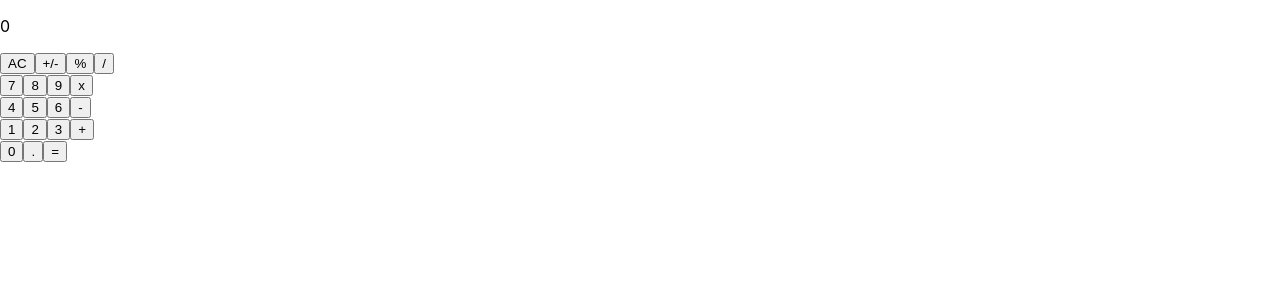
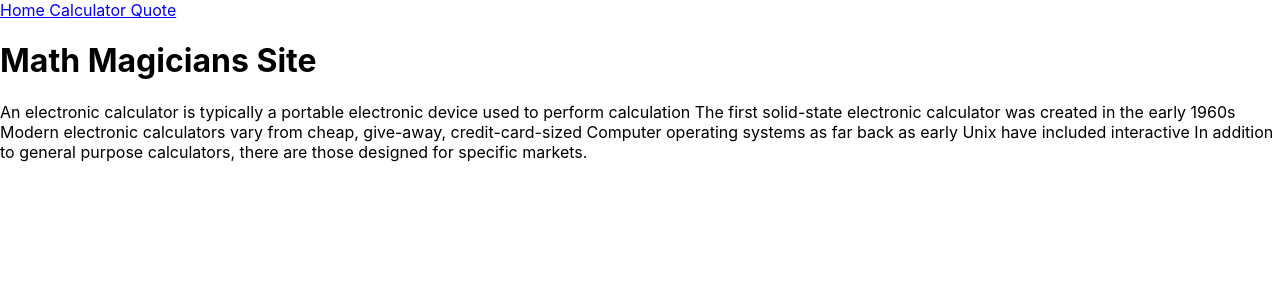
Before and after one commit to Laguna1/calculator-app-react, a React (Create React App) app: page / in a window 1280 px wide. Shown: the top 300 px of the page. Built offline with nearby package versions, Linux system fonts and the light colour scheme.

Commit message:
Add three pages with navigation links

```diff
--- a/package.json
+++ b/package.json
@@ -5,7 +5,7 @@
   "engines": {
     "node": "15.6.0",
     "npm": "7.5.4"
-   },
+  },
   "dependencies": {
     "@testing-library/jest-dom": "^5.11.9",
     "@testing-library/react": "^11.2.5",
@@ -18,6 +18,7 @@
     "prop-types": "^15.7.2",
     "react": "^17.0.1",
     "react-dom": "^17.0.1",
+    "react-router-dom": "^5.2.0",
     "react-scripts": "4.0.2",
     "web-vitals": "^1.1.0"
   },
--- a/src/components/App.js
+++ b/src/components/App.js
@@ -3,6 +3,7 @@ import React, { useState } from 'react';
 import Display from './Display';
 import ButtonPanel from './ButtonPanel';
 import calculate from '../logic/calculate';
+import NavBar from './Navbar';
 
 const App = () => {
   const [state, setState] = useState({
@@ -28,6 +29,7 @@ const App = () => {
 
   return (
     <div className="">
+      <NavBar />
       <Display result={result.toString()} operation={operation} />
       <ButtonPanel clickHandler={handleClick} />
     </div>
--- /dev/null
+++ b/src/components/Home.js
@@ -0,0 +1,22 @@
+import React from 'react';
+import NavBar from './Navbar';
+
+const Home = () => (
+  <>
+    <NavBar />
+    <h1>Math Magicians Site</h1>
+    <p>
+      An electronic calculator is typically a portable electronic device used to perform calculation
+
+      The first solid-state electronic calculator was created in the early 1960s
+
+      Modern electronic calculators vary from cheap, give-away, credit-card-sized
+
+      Computer operating systems as far back as early Unix have included interactive
+
+      In addition to general purpose calculators, there are those designed for specific markets.
+    </p>
+  </>
+);
+
+export default Home;
--- /dev/null
+++ b/src/components/Navbar.js
@@ -0,0 +1,12 @@
+import React from 'react';
+import { Link } from 'react-router-dom';
+
+const NavBar = () => (
+  <div>
+    <Link to="/">Home </Link>
+    <Link to="/App">Calculator </Link>
+    <Link to="/Quote">Quote </Link>
+  </div>
+);
+
+export default NavBar;
--- /dev/null
+++ b/src/components/Quote.js
@@ -0,0 +1,11 @@
+import React from 'react';
+import NavBar from './Navbar';
+
+const Quote = () => (
+  <>
+    <NavBar />
+    <h1>“Experience is the name everyone gives to their mistakes.”</h1>
+  </>
+);
+
+export default Quote;
--- a/src/index.js
+++ b/src/index.js
@@ -1,14 +1,20 @@
-/* eslint-disable no-unused-vars */
-
 import React from 'react';
 import ReactDOM from 'react-dom';
+import { BrowserRouter, Route, Switch } from 'react-router-dom';
 import './index.css';
 import App from './components/App';
-import calculate from './logic/calculate';
+import Home from './components/Home';
+import Quote from './components/Quote';
 
 ReactDOM.render(
   <React.StrictMode>
-    <App />
+    <BrowserRouter>
+      <Switch>
+        <Route path="/" exact component={Home} />
+        <Route path="/App" exact component={App} />
+        <Route path="/Quote" exact component={Quote} />
+      </Switch>
+    </BrowserRouter>
   </React.StrictMode>,
   document.getElementById('root'),
 );
```
Also changed, not shown: src/components/Error.js (added, +11 -0 lines), 1 other file (tests, documents, lock files or other folders).
